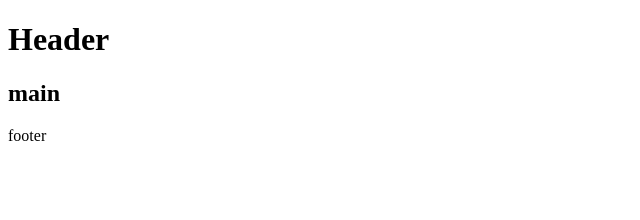
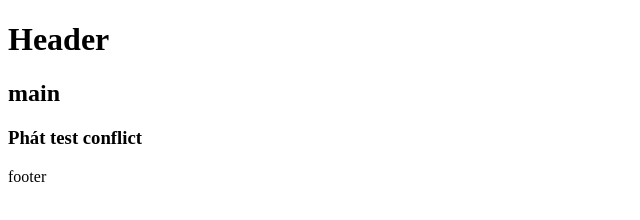
Before and after one commit to vihao-chay/buoi20github, a plain HTML site: page index.html in a window 1280 px wide. Shown: the whole page, without its empty margins (0-640 px from the left). Drawn offline with Linux system fonts and the light colour scheme.

Commit message:
phat change test

```diff
--- a/index.html
+++ b/index.html
@@ -10,6 +10,7 @@
     <h1>Header</h1>
     <main>
       <h2>main</h2>
+      <h3>Phát test conflict</h3>
     </main>
     <footer>
       <p>footer</p>
```
